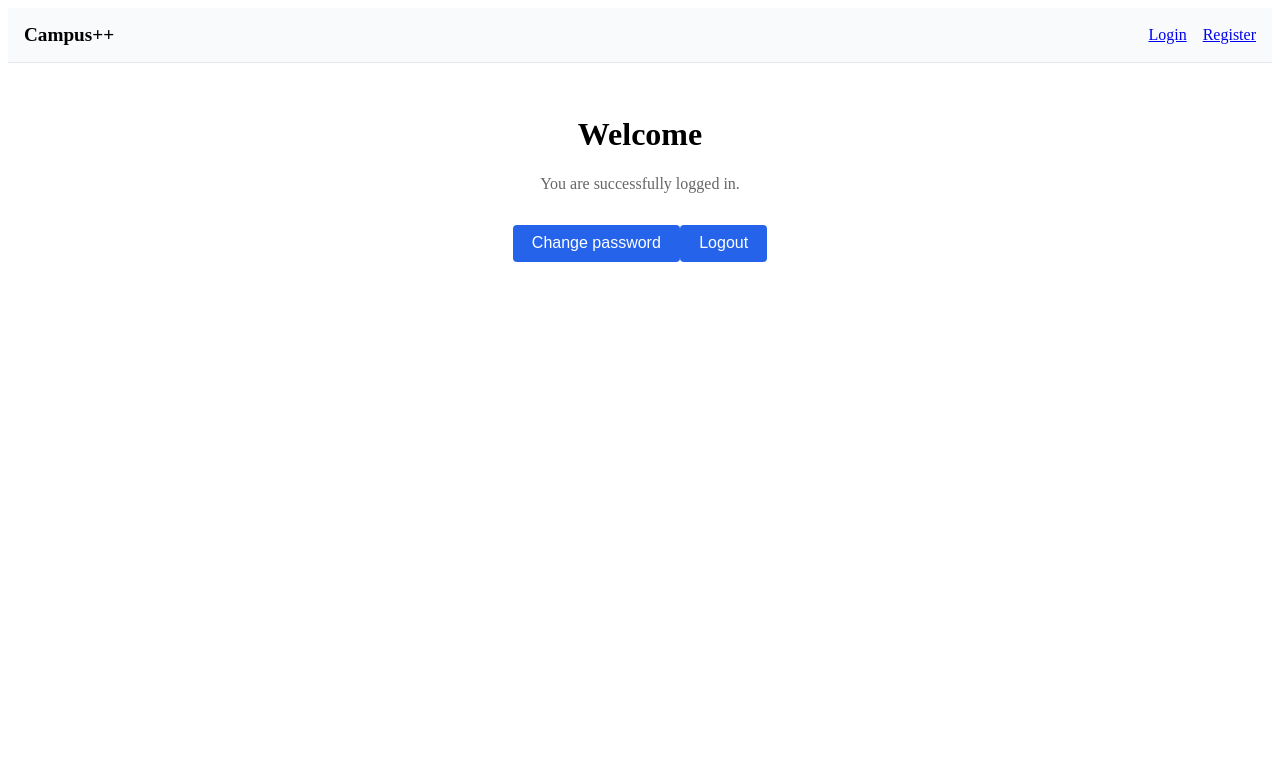
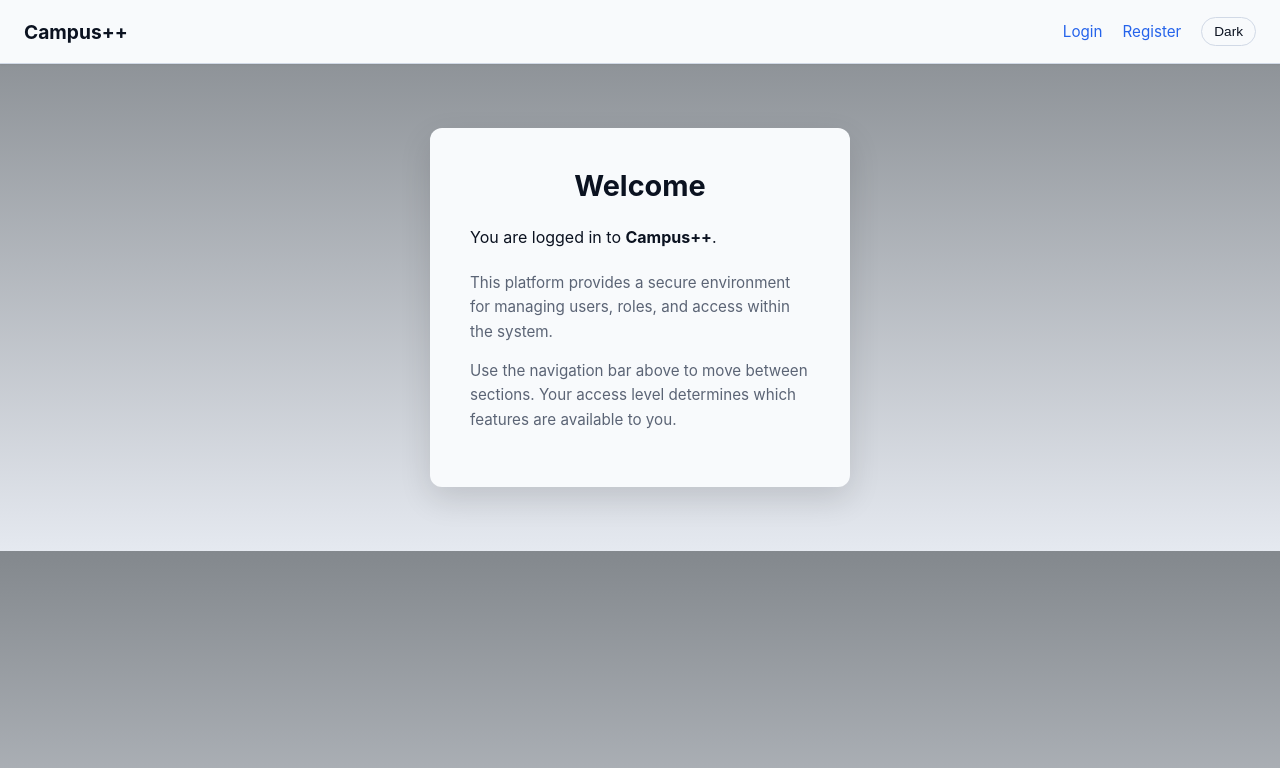
Before and after one commit to Nexoc/campus-plus-plus, a JavaScript app in the folder frontend/: page / in a window 1280 px wide. Shown: the top 768 px of the page. Built offline with nearby package versions, Linux system fonts and the light colour scheme; no server answers; sample sign-in values are in the browser's storage.

Commit message:
fix(ui): correct dark theme background handling
- move body background to CSS variables
- remove hardcoded light gradient from body
- unify light and dark theme backgrounds
- ensure dark theme has no white artifacts
- improve overall theme consistency

```diff
--- a/frontend/src/app/styles/main.css
+++ b/frontend/src/app/styles/main.css
@@ -1,144 +1,438 @@
-/* ================================
-   Home page styles
-   ================================ */
+/* =====================================================
+   THEME VARIABLES — LIGHT (DEFAULT)
+   ===================================================== */
+/* =====================================================
+   THEME VARIABLES — LIGHT
+   ===================================================== */
 
-.home-page {
-  max-width: 600px;
-  margin: 0 auto;
-  padding: 2rem;
-  text-align: center;
+:root {
+  --color-bg: linear-gradient(
+    180deg,
+    #83888d 0%,
+    #e5e9f0 100%
+  );
+
+  --color-surface: #f8fafc;
+
+  --color-text: #0b1220;
+  --color-text-muted: #5b6475;
+
+  --color-border: #d1d9e6;
+
+  --color-primary: #2563eb;
+  --color-primary-hover: #1d4ed8;
+  --color-danger: #dc2626;
+
+  --radius-sm: 6px;
+  --radius-md: 12px;
+
+  --shadow-sm: 0 1px 2px rgba(0, 0, 0, 0.06);
+  --shadow-md: 0 12px 32px rgba(0, 0, 0, 0.12);
 }
 
-.home-subtitle {
-  margin-top: 0.5rem;
-  margin-bottom: 2rem;
-  color: #666;
+
+/* =====================================================
+   GLOBAL BASE
+   ===================================================== */
+
+* {
+  box-sizing: border-box;
 }
 
-.home-actions {
-  display: flex;
-  justify-content: center;
+body {
+  margin: 0;
+  font-family: Inter, system-ui, -apple-system, BlinkMacSystemFont, sans-serif;
+
+  background: var(--color-bg);
+  color: var(--color-text);
 }
 
-/* ================================
-   Base input styles
-   ================================ */
 
-.base-input {
-  display: flex;
-  flex-direction: column;
-  gap: 0.25rem;
-}
-
-.base-input__label {
-  font-size: 0.9rem;
-  color: #444;
-}
-
-.base-input__field {
-  padding: 0.5rem;
-  border: 1px solid #ccc;
-  border-radius: 4px;
-}
-
-.base-input__error {
-  font-size: 0.8rem;
-  color: #dc2626;
-}
-
-/* ================================
-   Base button styles
-   ================================ */
-
-.base-button {
-  padding: 0.6rem 1.2rem;
-  border: none;
-  border-radius: 4px;
-  background-color: #2563eb;
-  color: #ffffff;
-  font-size: 1rem;
-  cursor: pointer;
-}
-
-.base-button:disabled {
-  opacity: 0.6;
-  cursor: not-allowed;
-}
-
-/* ================================
-   Form error styles
-   ================================ */
-
-.form-error {
-  padding: 0.5rem;
-  background-color: #fee2e2;
-  color: #991b1b;
-  border-radius: 4px;
-  font-size: 0.9rem;
-}
-
-/* ================================
-   Auth helper links
-   ================================ */
-
-.auth-link {
-  margin-top: 1rem;
-  text-align: center;
-}
-
-.auth-link a {
-  color: #2563eb;
-  text-decoration: none;
-  font-size: 0.9rem;
-}
-
-.auth-link a:hover {
-  text-decoration: underline;
-}
-
-/* ================================
-   Navigation bar
-   ================================ */
+/* =====================================================
+   NAVBAR
+   ===================================================== */
 
 .navbar {
+  position: sticky;
+  top: 0;
+  z-index: 100;
+  height: 64px;
+
   display: flex;
   justify-content: space-between;
   align-items: center;
-  padding: 1rem;
-  background-color: #f9fafb;
-  border-bottom: 1px solid #e5e7eb;
+
+  padding: 0 1.5rem;
+  background-color: var(--color-surface);
+  border-bottom: 1px solid var(--color-border);
+  box-shadow: var(--shadow-sm);
 }
 
 .navbar__brand {
-  font-weight: bold;
+  font-weight: 700;
   font-size: 1.2rem;
 }
 
 .navbar__links {
   display: flex;
-  gap: 1rem;
+  align-items: center;
+  gap: 1.25rem;
 }
 
-.navbar__link {
-  color: #2563eb;
+.navbar__links a {
+  color: var(--color-primary);
   text-decoration: none;
   font-size: 0.95rem;
 }
 
-.navbar__link:hover {
+.navbar__links a:hover {
   text-decoration: underline;
-}
-
-.navbar__button {
-  background: none;
-  border: none;
-  color: #dc2626;
-  cursor: pointer;
-  font-size: 0.95rem;
 }
 
 .navbar__user {
   font-size: 0.9rem;
-  color: #374151;
-  margin-right: 0.5rem;
+  color: var(--color-text-muted);
 }
+
+/* =====================================================
+   PAGE CARDS (AUTH / ACCOUNT / HOME)
+   ===================================================== */
+
+.login-page,
+.register-page,
+.account-page,
+.change-password-page,
+.home-page {
+  max-width: 420px;
+  margin: 4rem auto;
+  padding: 2.5rem;
+
+  background: var(--color-surface);
+  border-radius: var(--radius-md);
+  box-shadow: var(--shadow-md);
+}
+
+/* =====================================================
+   HEADINGS
+   ===================================================== */
+
+h1 {
+  margin: 0 0 1.5rem;
+  text-align: center;
+  font-size: 1.8rem;
+}
+
+/* =====================================================
+   FORMS
+   ===================================================== */
+
+form {
+  display: flex;
+  flex-direction: column;
+  gap: 1.25rem;
+}
+
+/* =====================================================
+   BASE INPUT
+   ===================================================== */
+
+.base-input {
+  display: flex;
+  flex-direction: column;
+  gap: 0.35rem;
+}
+
+.base-input__label {
+  font-size: 0.85rem;
+  color: var(--color-text-muted);
+}
+
+.base-input__field {
+  width: 100%;
+  padding: 0.65rem 0.75rem;
+  font-size: 0.95rem;
+
+  border: 1px solid var(--color-border);
+  border-radius: var(--radius-sm);
+
+  background: #ffffff;
+  transition: border-color 0.2s, box-shadow 0.2s;
+}
+
+.base-input__field:focus {
+  outline: none;
+  border-color: var(--color-primary);
+  box-shadow: 0 0 0 3px rgba(37, 99, 235, 0.2);
+}
+
+.base-input__error {
+  font-size: 0.8rem;
+  color: var(--color-danger);
+}
+
+/* =====================================================
+   BUTTONS
+   ===================================================== */
+
+.base-button,
+button {
+  width: 100%;
+  padding: 0.7rem 1.2rem;
+
+  font-size: 1rem;
+  font-weight: 500;
+
+  border: none;
+  border-radius: var(--radius-sm);
+
+  background-color: var(--color-primary);
+  color: #ffffff;
+
+  cursor: pointer;
+  transition: background-color 0.2s, transform 0.05s;
+}
+
+.base-button:hover,
+button:hover {
+  background-color: var(--color-primary-hover);
+}
+
+.base-button:active,
+button:active {
+  transform: translateY(1px);
+}
+
+.base-button:disabled,
+button:disabled {
+  opacity: 0.6;
+  cursor: not-allowed;
+}
+
+/* =====================================================
+   FORM / PAGE ERRORS
+   ===================================================== */
+
+.form-error,
+.error {
+  padding: 0.75rem 1rem;
+  background-color: #fee2e2;
+  color: #991b1b;
+  border-radius: var(--radius-sm);
+  font-size: 0.9rem;
+  text-align: center;
+  margin-bottom: 1rem;
+}
+
+/* =====================================================
+   ACCOUNT PAGE
+   ===================================================== */
+
+.account-page {
+  text-align: center;
+}
+
+.account-card {
+  display: flex;
+  flex-direction: column;
+  gap: 1rem;
+  margin-bottom: 2rem;
+}
+
+.account-row {
+  display: flex;
+  justify-content: space-between;
+  align-items: center;
+
+  padding: 0.75rem 0;
+  border-bottom: 1px solid var(--color-border);
+}
+
+.account-row:last-child {
+  border-bottom: none;
+}
+
+.account-label {
+  color: var(--color-text-muted);
+}
+
+.account-value {
+  font-weight: 500;
+}
+
+/* =====================================================
+   ADMIN PAGE
+   ===================================================== */
+
+.admin-page {
+  max-width: 1200px;
+  margin: 3rem auto;
+  padding: 2.5rem;
+
+  background: var(--color-surface);
+  border-radius: var(--radius-md);
+  box-shadow: var(--shadow-md);
+}
+
+.table-wrapper {
+  margin-top: 1.5rem;
+}
+
+/* =====================================================
+   ADMIN USERS TABLE
+   ===================================================== */
+
+.users-table {
+  width: 100%;
+  border-collapse: separate;
+  border-spacing: 0;
+  table-layout: fixed;
+
+  background: var(--color-surface);
+  border: 1px solid var(--color-border);
+  border-radius: 14px;
+
+  box-shadow:
+    0 2px 4px rgba(0, 0, 0, 0.08),
+    0 10px 28px rgba(0, 0, 0, 0.12);
+
+  overflow: hidden;
+  font-size: 0.95rem;
+}
+
+/* Header */
+.users-table thead th {
+  padding: 0.85rem 1rem;
+  background: linear-gradient(180deg, #eef2f7 0%, #e5e9f0 100%);
+  border-bottom: 1px solid var(--color-border);
+
+  font-size: 0.85rem;
+  font-weight: 600;
+  color: var(--color-text-muted);
+  text-align: left;
+}
+
+/* Cells */
+.users-table td {
+  padding: 0.9rem 1rem;
+  vertical-align: middle;
+  border-bottom: 1px solid var(--color-border);
+}
+
+.users-table tbody tr:last-child td {
+  border-bottom: none;
+}
+
+/* Typography */
+.users-table td:nth-child(1),
+.users-table td:nth-child(2) {
+  white-space: normal;
+  word-break: break-word;
+  line-height: 1.35;
+}
+
+.users-table td:nth-child(1) {
+  font-size: 0.9rem;
+}
+
+.users-table td:nth-child(3),
+.users-table td:nth-child(4),
+.users-table td:nth-child(5),
+.users-table td:nth-child(6),
+.users-table td:nth-child(7) {
+  white-space: nowrap;
+}
+
+.users-table td:nth-child(4),
+.users-table td:nth-child(5),
+.users-table td:nth-child(6),
+.users-table td:last-child {
+  text-align: center;
+}
+
+/* Row hover */
+.users-table tbody tr {
+  transition: background-color 0.2s, transform 0.15s, box-shadow 0.15s;
+}
+
+.users-table tbody tr:hover {
+  background-color: rgba(37, 99, 235, 0.06);
+  transform: translateY(-1px);
+  box-shadow: inset 0 -1px 0 var(--color-border);
+}
+
+/* Select */
+.users-table select {
+  height: 36px;
+  padding: 0 0.6rem;
+  font-size: 0.9rem;
+  border-radius: 8px;
+  border: 1px solid var(--color-border);
+  background: #ffffff;
+  color: var(--color-text);
+}
+
+/* Actions */
+.actions-cell {
+  display: flex;
+  justify-content: center;
+}
+
+.users-table button {
+  width: auto;
+  min-width: 100px;
+  padding: 0.55rem 1.1rem;
+  border-radius: 10px;
+}
+
+/* =====================================================
+   HOME PAGE
+   ===================================================== */
+
+.home-content {
+  margin-top: 1.5rem;
+  font-size: 0.95rem;
+  line-height: 1.6;
+  color: var(--color-text-muted);
+}
+
+/* =====================================================
+   THEME TOGGLE
+   ===================================================== */
+
+.theme-toggle {
+  background: none;
+  border: 1px solid var(--color-border);
+  padding: 0.35rem 0.75rem;
+  border-radius: 999px;
+  font-size: 0.85rem;
+  color: var(--color-text);
+  cursor: pointer;
+}
+
+.theme-toggle:hover {
+  background-color: rgba(0, 0, 0, 0.04);
+}
+
+/* =====================================================
+   DARK THEME
+   ===================================================== */
+html[data-theme="dark"] {
+  --color-bg: linear-gradient(
+    180deg,
+    #131c44 0%,
+    #020617 100%
+  );
+
+  --color-surface: #020617;
+
+  --color-text: #e5e7eb;
+  --color-text-muted: #94a3b8;
+
+  --color-border: #1e293b;
+
+  --color-primary: #3b82f6;
+  --color-primary-hover: #2563eb;
+
+  --shadow-sm: 0 1px 2px rgba(0, 0, 0, 0.4);
+  --shadow-md: 0 14px 36px rgba(0, 0, 0, 0.6);
+}
--- a/frontend/src/modules/home/pages/HomePage.vue
+++ b/frontend/src/modules/home/pages/HomePage.vue
@@ -1,3 +1,9 @@
+<!--
+  src/modules/home/pages/HomePage.vue
+
+  Home page for authenticated users.
+-->
+
 <!--
   src/modules/home/pages/HomePage.vue
 
@@ -9,60 +15,22 @@
     <h1>Welcome</h1>
 
     <p class="home-subtitle">
-      You are successfully logged in.
+      You are logged in to <strong>Campus++</strong>.
     </p>
 
-    <div class="home-actions">
-      <!-- Admin button (visible only for admins) -->
-      <BaseButton
-        v-if="authStore.isAdmin"
-        @click="goToAdmin"
-      >
-        Admin panel
-      </BaseButton>
+    <div class="home-content">
+      <p>
+        This platform provides a secure environment for managing users,
+        roles, and access within the system.
+      </p>
 
-      <!-- Change password -->
-      <BaseButton @click="goToChangePassword">
-        Change password
-      </BaseButton>
-
-      <!-- Logout -->
-      <BaseButton @click="onLogout">
-        Logout
-      </BaseButton>
+      <p>
+        Use the navigation bar above to move between sections.
+        Your access level determines which features are available to you.
+      </p>
     </div>
   </div>
 </template>
 
 <script setup lang="ts">
-import { useAuthStore } from '@/modules/auth/store/auth.store'
-import BaseButton from '@/shared/components/BaseButton.vue'
-import { logger } from '@/shared/utils/logger'
-import { useRouter } from 'vue-router'
-
-// --------------------------------------------------
-// STORE & ROUTER
-// --------------------------------------------------
-const authStore = useAuthStore()
-const router = useRouter()
-
-// --------------------------------------------------
-// NAVIGATION
-// --------------------------------------------------
-const goToAdmin = async () => {
-  logger.log('[home-page] admin panel clicked')
-  await router.push({ name: 'AdminUsers' })
-}
-
-const goToChangePassword = async () => {
-  logger.log('[home-page] change password clicked')
-  await router.push({ name: 'ChangePassword' })
-}
-
-const onLogout = async () => {
-  logger.log('[home-page] logout clicked')
-
-  authStore.logout()
-  await router.push({ name: 'login' })
-}
 </script>
--- a/frontend/src/shared/components/NavBar.vue
+++ b/frontend/src/shared/components/NavBar.vue
@@ -22,18 +22,32 @@
 
         <button @click="logout">Logout</button>
       </template>
+
+      <!-- Theme toggle (ALWAYS visible) -->
+      <button class="theme-toggle" @click="onToggleTheme">
+        {{ theme === 'dark' ? 'Light' : 'Dark' }}
+      </button>
     </div>
   </nav>
 </template>
 
 
-
 <script setup lang="ts">
-import { computed } from 'vue'
+import { computed, ref } from 'vue'
 import { useRouter } from 'vue-router'
 
 import { useAuthStore } from '@/modules/auth/store/auth.store'
 import { logger } from '@/shared/utils/logger'
+
+// ⬇️ ВАЖНО: импорт темы
+import {
+  getTheme,
+  toggleTheme,
+} from '@/shared/theme/theme'
+
+/* --------------------------------------------------
+   AUTH
+-------------------------------------------------- */
 
 const authStore = useAuthStore()
 const router = useRouter()
@@ -41,7 +55,6 @@ const router = useRouter()
 const isAuthenticated = computed(() => authStore.isAuthenticated)
 const isAdmin = computed(() => authStore.isAdmin)
 
-// Prefer nickname, fallback to email
 const nickname = computed(() => {
   return authStore.user?.nickname || authStore.user?.email
 })
@@ -51,4 +64,14 @@ const logout = async (): Promise<void> => {
   await authStore.logout()
   await router.push('/login')
 }
+
+/* --------------------------------------------------
+   THEME
+-------------------------------------------------- */
+
+const theme = ref(getTheme())
+
+function onToggleTheme(): void {
+  theme.value = toggleTheme()
+}
 </script>
--- /dev/null
+++ b/frontend/src/shared/theme/theme.ts
@@ -0,0 +1,22 @@
+const THEME_KEY = 'theme'
+
+export type Theme = 'light' | 'dark'
+
+export function getTheme(): Theme {
+  return (localStorage.getItem(THEME_KEY) as Theme) || 'light'
+}
+
+export function setTheme(theme: Theme): void {
+  document.documentElement.setAttribute('data-theme', theme)
+  localStorage.setItem(THEME_KEY, theme)
+}
+
+export function toggleTheme(): Theme {
+  const next: Theme = getTheme() === 'light' ? 'dark' : 'light'
+  setTheme(next)
+  return next
+}
+
+export function initTheme(): void {
+  setTheme(getTheme())
+}
```
Also changed, not shown: frontend/src/main.ts (+10 -0 lines), frontend/src/modules/account/pages/AccountPage.vue (+0 -35 lines), frontend/src/modules/admin/pages/AdminUsersPage.vue (+13 -26 lines).
